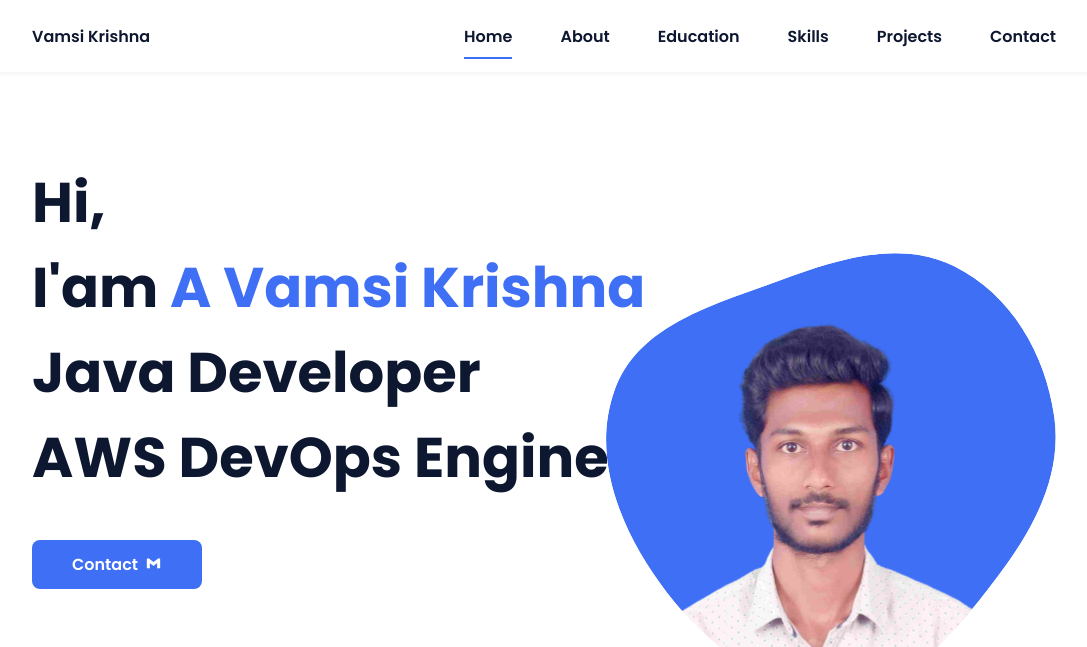
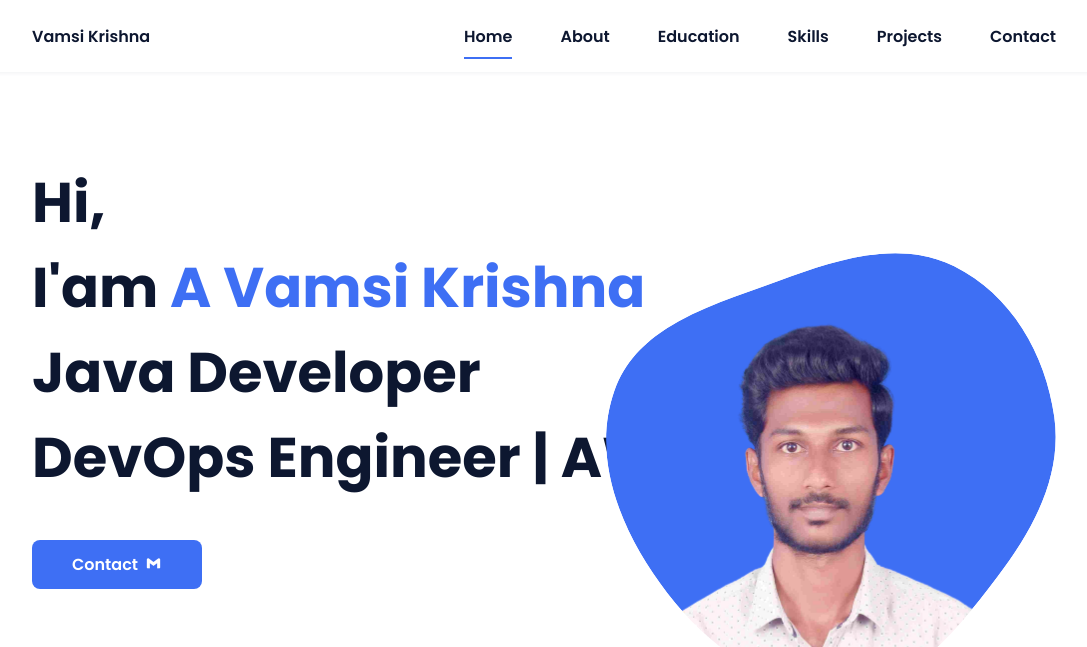
Before and after one commit to vkachanti/vamsiportfolio, a plain HTML site: page index.html in a window 1280 px wide. Shown: the top 647 px of the page, without its empty margins (96-1183 px from the left). Drawn offline with nearby package versions, Linux system fonts and the light colour scheme.

Commit message:
Update index.html

```diff
--- a/index.html
+++ b/index.html
@@ -41,7 +41,7 @@
             <!--===== HOME =====-->
             <section class="home bd-grid" id="home">
                 <div class="home__data">
-                    <h1 class="home__title">Hi,<br>I'am <span class="home__title-color">A Vamsi Krishna</span><br> Java Developer <br> AWS DevOps Engineer </h1>
+                    <h1 class="home__title">Hi,<br>I'am <span class="home__title-color">A Vamsi Krishna</span><br> Java Developer <br>DevOps Engineer | AWS </h1>
 
                     <a href="mailto:vkach@example.com" class="button">Contact&nbsp;&nbsp;<aclass="footer__icon"><i class='bx bxl-gmail' ></i></a></a>
                 </div>
```
